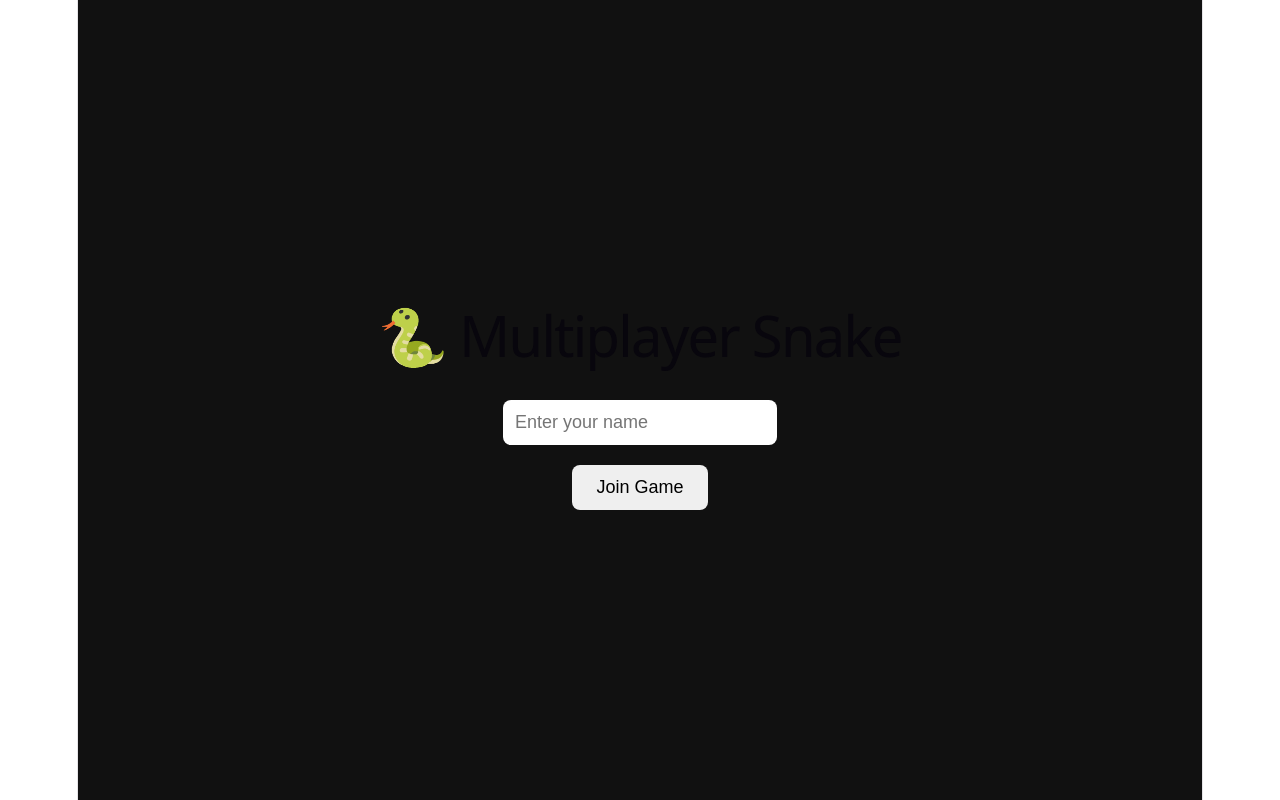
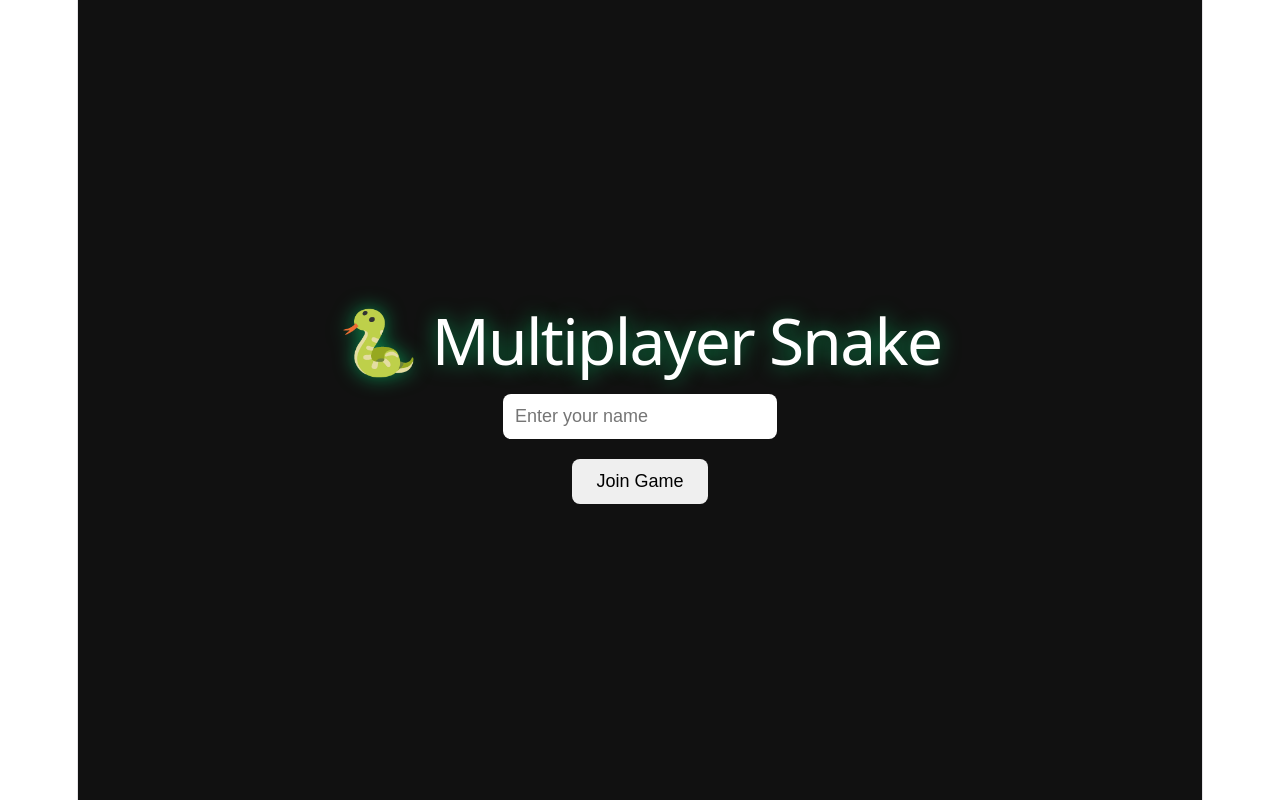
Before and after one commit to malika-build23/Snake_game, a React (Vite) app: page / in a window 1280 px wide. Built offline with nearby package versions, Linux system fonts and the light colour scheme.

Commit message:
Update App.jsx

```diff
--- a/src/App.jsx
+++ b/src/App.jsx
@@ -13,10 +13,6 @@ function App() {
       alert("Please enter your name");
       return;
     }
-
-    socket.connect();
-
-    socket.emit("join", trimmedName);
 
     setJoined(true);
   }
@@ -35,7 +31,16 @@ function App() {
           gap: "20px",
         }}
       >
-        <h1>🐍 Multiplayer Snake</h1>
+        <h1
+          style={{
+            color: "#ffffff",
+            fontSize: "64px",
+            marginBottom: "20px",
+            textShadow: "0 0 20px rgba(0,255,136,0.5)",
+          }}
+        >
+          🐍 Multiplayer Snake
+        </h1>
 
         <input
           type="text"
@@ -70,7 +75,7 @@ function App() {
     );
   }
 
-  return <GameCanvas />;
+  return <GameCanvas playerName={playerName.trim()} />;
 }
 
 export default App;
```
